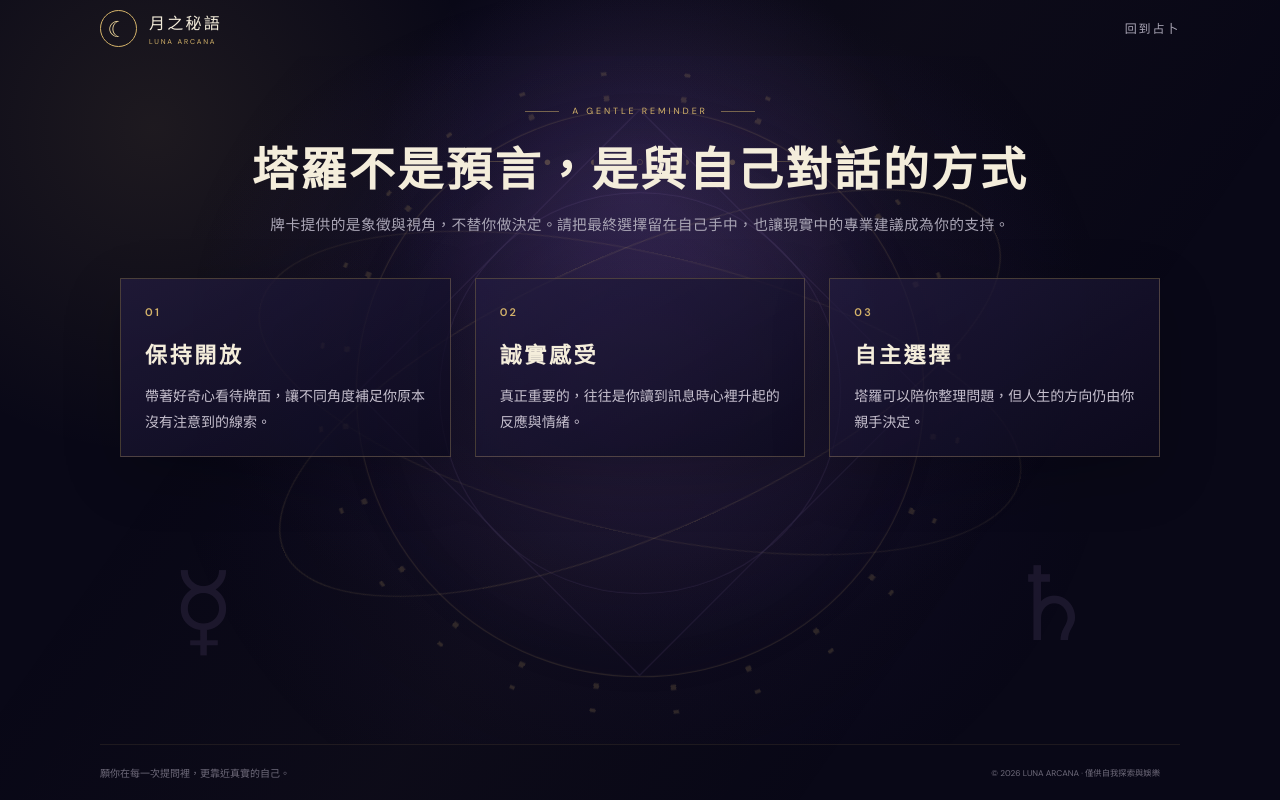
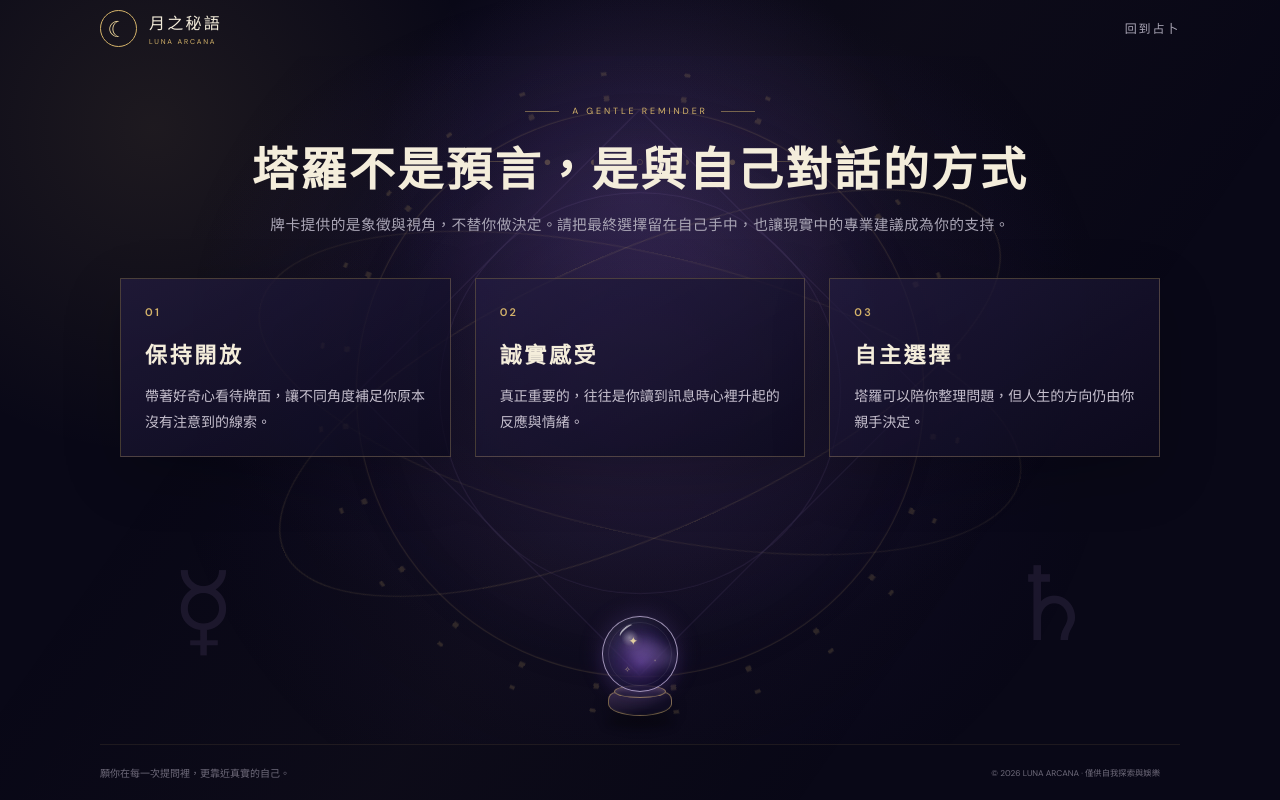
Before and after one commit to lee359/TarotCard, a Nuxt app: page /about in a window 1280 px wide. Built offline with nearby package versions, Linux system fonts and the light colour scheme.

Commit message:
update /about animation

```diff
--- a/app/pages/about.vue
+++ b/app/pages/about.vue
@@ -40,6 +40,23 @@ useSeoMeta({
           <h2>自主選擇</h2>
           <p>塔羅可以陪你整理問題，但人生的方向仍由你親手決定。</p>
         </article>
+      </div>
+
+      <div class="crystal-ball-scene animate__animated animate__fadeInUp" aria-hidden="true">
+        <div class="crystal-ball-float">
+          <span class="crystal-glow" />
+          <div class="crystal-sphere">
+            <span class="crystal-mist crystal-mist-one" />
+            <span class="crystal-mist crystal-mist-two" />
+            <span class="crystal-star crystal-star-one">✦</span>
+            <span class="crystal-star crystal-star-two">·</span>
+            <span class="crystal-star crystal-star-three">✧</span>
+            <span class="crystal-shine" />
+          </div>
+          <span class="crystal-collar" />
+          <span class="crystal-base" />
+        </div>
+        <span class="crystal-shadow" />
       </div>
     </section>
 
@@ -227,6 +244,166 @@ h1 {
   line-height: 1.9;
 }
 
+.crystal-ball-scene {
+  position: absolute;
+  bottom: clamp(8px, 1.8vh, 18px);
+  left: 50%;
+  width: 132px;
+  height: 116px;
+  margin-left: -66px;
+  pointer-events: none;
+  animation-delay: .45s;
+}
+
+.crystal-ball-float {
+  position: absolute;
+  inset: 0;
+  animation: crystal-float 6s ease-in-out infinite;
+}
+
+.crystal-glow {
+  position: absolute;
+  top: 3px;
+  left: 50%;
+  width: 100px;
+  height: 100px;
+  border-radius: 50%;
+  background: radial-gradient(circle, rgba(171, 132, 232, .28), rgba(97, 68, 151, .1) 50%, transparent 72%);
+  filter: blur(5px);
+  transform: translateX(-50%);
+  animation: crystal-breathe 6s ease-in-out infinite;
+}
+
+.crystal-sphere {
+  position: absolute;
+  top: 4px;
+  left: 50%;
+  width: 76px;
+  height: 76px;
+  overflow: hidden;
+  border: 1px solid rgba(231, 214, 255, .7);
+  border-radius: 50%;
+  background:
+    radial-gradient(circle at 36% 28%, rgba(255, 255, 255, .36), transparent 12%),
+    radial-gradient(circle at 52% 62%, rgba(105, 67, 166, .68), rgba(38, 27, 78, .58) 52%, rgba(13, 11, 30, .78) 78%);
+  box-shadow:
+    inset -10px -12px 22px rgba(8, 6, 26, .55),
+    inset 8px 7px 18px rgba(224, 205, 255, .12),
+    0 0 24px rgba(143, 101, 207, .22);
+  transform: translateX(-50%);
+}
+
+.crystal-sphere::after {
+  content: '';
+  position: absolute;
+  inset: 5px;
+  border: 1px solid rgba(255, 255, 255, .08);
+  border-radius: 50%;
+}
+
+.crystal-mist {
+  position: absolute;
+  width: 62px;
+  height: 24px;
+  border-radius: 50%;
+  background: rgba(190, 158, 232, .2);
+  filter: blur(6px);
+  animation: crystal-mist 9s linear infinite;
+}
+
+.crystal-mist-one { top: 23px; left: -17px; transform: rotate(15deg); }
+.crystal-mist-two { right: -24px; bottom: 12px; animation-direction: reverse; animation-delay: -4s; }
+
+.crystal-star {
+  position: absolute;
+  color: rgba(244, 223, 165, .9);
+  font-family: Georgia, serif;
+  line-height: 1;
+  text-shadow: 0 0 7px rgba(244, 223, 165, .72);
+  animation: crystal-twinkle 3.2s ease-in-out infinite;
+}
+
+.crystal-star-one { top: 19px; left: 26px; font-size: 10px; }
+.crystal-star-two { top: 35px; right: 20px; font-size: 17px; animation-delay: -1.1s; }
+.crystal-star-three { bottom: 18px; left: 21px; font-size: 8px; animation-delay: -2.2s; }
+
+.crystal-shine {
+  position: absolute;
+  top: 10px;
+  left: 15px;
+  width: 17px;
+  height: 8px;
+  border-top: 2px solid rgba(255, 255, 255, .62);
+  border-radius: 50%;
+  transform: rotate(-42deg);
+}
+
+.crystal-collar {
+  position: absolute;
+  top: 73px;
+  left: 50%;
+  z-index: -1;
+  width: 52px;
+  height: 13px;
+  border: 1px solid rgba(212, 179, 106, .64);
+  border-radius: 50%;
+  background: linear-gradient(180deg, #342845, #171329);
+  box-shadow: inset 0 2px 4px rgba(244, 218, 158, .14);
+  transform: translateX(-50%);
+}
+
+.crystal-base {
+  position: absolute;
+  top: 80px;
+  left: 50%;
+  z-index: -2;
+  width: 64px;
+  height: 24px;
+  border: 1px solid rgba(212, 179, 106, .52);
+  border-radius: 8px 8px 50% 50%;
+  background: linear-gradient(155deg, #332744, #110e22 70%);
+  box-shadow: 0 8px 16px rgba(0, 0, 0, .28);
+  transform: translateX(-50%);
+}
+
+.crystal-shadow {
+  position: absolute;
+  bottom: 1px;
+  left: 50%;
+  width: 78px;
+  height: 12px;
+  border-radius: 50%;
+  background: rgba(0, 0, 0, .38);
+  filter: blur(4px);
+  transform: translateX(-50%);
+  animation: crystal-shadow 6s ease-in-out infinite;
+}
+
+@keyframes crystal-float {
+  0%, 100% { transform: translateY(0); }
+  50% { transform: translateY(-9px); }
+}
+
+@keyframes crystal-breathe {
+  0%, 100% { opacity: .65; transform: translateX(-50%) scale(.94); }
+  50% { opacity: 1; transform: translateX(-50%) scale(1.08); }
+}
+
+@keyframes crystal-mist {
+  from { transform: translateX(-15px) rotate(10deg); }
+  to { transform: translateX(72px) rotate(25deg); }
+}
+
+@keyframes crystal-twinkle {
+  0%, 100% { opacity: .32; transform: scale(.72); }
+  50% { opacity: 1; transform: scale(1.16); }
+}
+
+@keyframes crystal-shadow {
+  0%, 100% { opacity: .68; transform: translateX(-50%) scaleX(1); }
+  50% { opacity: .38; transform: translateX(-50%) scaleX(.78); }
+}
+
 .primary-link {
   display: inline-flex;
   align-items: center;
@@ -373,6 +550,15 @@ footer > small {
     line-height: 1.85;
   }
 
+  .crystal-ball-scene {
+    position: relative;
+    bottom: auto;
+    left: auto;
+    width: 122px;
+    height: 112px;
+    margin: 34px auto -20px;
+  }
+
   footer {
     width: calc(100% - 32px);
     height: auto;
@@ -391,4 +577,14 @@ footer > small {
     line-height: 1.6;
   }
 }
+
+@media (prefers-reduced-motion: reduce) {
+  .crystal-ball-float,
+  .crystal-glow,
+  .crystal-mist,
+  .crystal-star,
+  .crystal-shadow {
+    animation: none;
+  }
+}
 </style>
```
